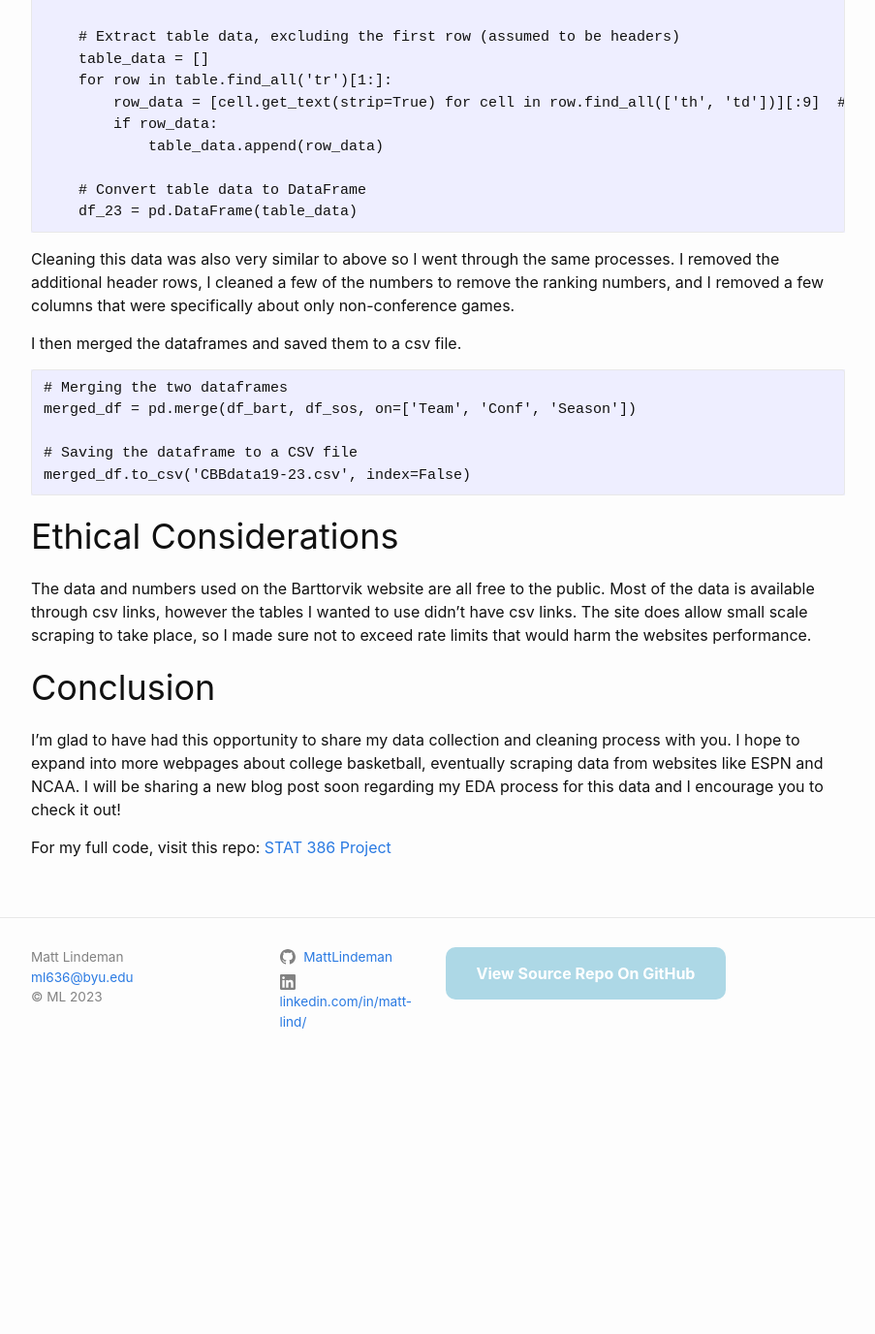
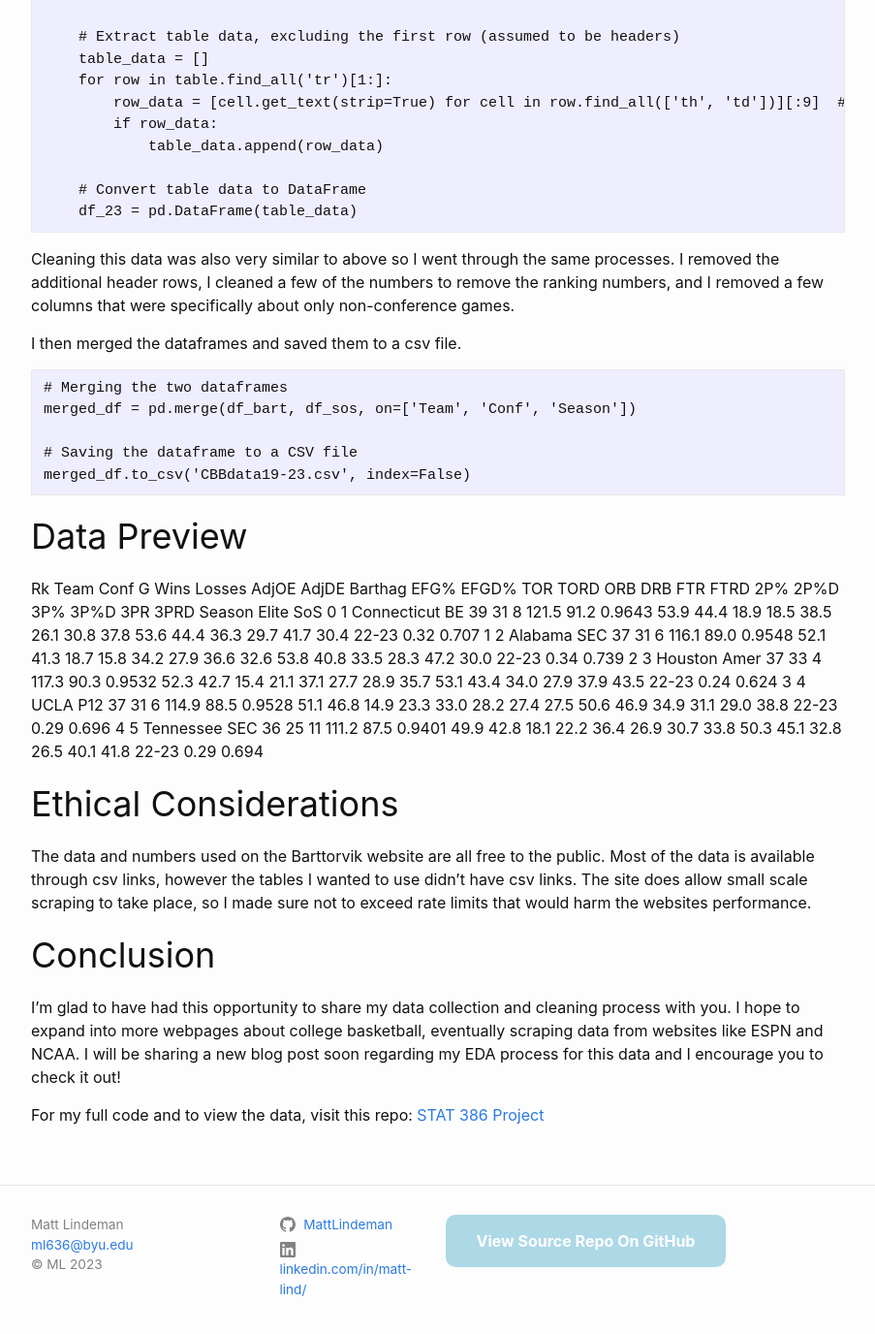
Before and after one commit to MattLindeman/MattLindeman.github.io, a Jekyll site: the page built from _posts/2023-12-12-Data-post.md, in a window 1280 px wide and 1400 px high, scrolled down 2652 px. Shown: the top 1376 px of the window at 97% size, without its empty margins (188-1091 px from the left). Built offline with Jekyll 4.4.1, drawn with Linux system fonts in a browser that asks for light colours; comment, search, counter and statistics services are not loaded; before the commit the page ends 3776 px from its top, so only the background shows below that; some of the changed text lies outside the part shown.

Commit message:
Update 2023-12-12-Data-post.md

````diff
--- a/_posts/2023-12-12-Data-post.md
+++ b/_posts/2023-12-12-Data-post.md
@@ -114,6 +114,15 @@ merged_df = pd.merge(df_bart, df_sos, on=['Team', 'Conf', 'Season'])
 merged_df.to_csv('CBBdata19-23.csv', index=False)
 ```
 
+# Data Preview
+
+Rk	Team	Conf	G	Wins	Losses	AdjOE	AdjDE	Barthag	EFG%	EFGD%	TOR	TORD	ORB	DRB	FTR	FTRD	2P%	2P%D	3P%	3P%D	3PR	3PRD	Season	Elite	SoS
+0	1	Connecticut	BE	39	31	8	121.5	91.2	0.9643	53.9	44.4	18.9	18.5	38.5	26.1	30.8	37.8	53.6	44.4	36.3	29.7	41.7	30.4	22-23	0.32	0.707
+1	2	Alabama	SEC	37	31	6	116.1	89.0	0.9548	52.1	41.3	18.7	15.8	34.2	27.9	36.6	32.6	53.8	40.8	33.5	28.3	47.2	30.0	22-23	0.34	0.739
+2	3	Houston	Amer	37	33	4	117.3	90.3	0.9532	52.3	42.7	15.4	21.1	37.1	27.7	28.9	35.7	53.1	43.4	34.0	27.9	37.9	43.5	22-23	0.24	0.624
+3	4	UCLA	P12	37	31	6	114.9	88.5	0.9528	51.1	46.8	14.9	23.3	33.0	28.2	27.4	27.5	50.6	46.9	34.9	31.1	29.0	38.8	22-23	0.29	0.696
+4	5	Tennessee	SEC	36	25	11	111.2	87.5	0.9401	49.9	42.8	18.1	22.2	36.4	26.9	30.7	33.8	50.3	45.1	32.8	26.5	40.1	41.8	22-23	0.29	0.694
+
 # Ethical Considerations
 The data and numbers used on the Barttorvik website are all free to the public. Most of the data is available through csv links, however the tables I wanted to use didn't have csv links. The site does allow small scale scraping to take place, so I made sure not to exceed rate limits that would harm the websites performance.
 
@@ -121,4 +130,4 @@ The data and numbers used on the Barttorvik website are all free to the public.
 
 I'm glad to have had this opportunity to share my data collection and cleaning process with you. I hope to expand into more webpages about college basketball, eventually scraping data from websites like ESPN and NCAA. I will be sharing a new blog post soon regarding my EDA process for this data and I encourage you to check it out!
 
-For my full code, visit this repo: [STAT 386 Project](https://github.com/MattLindeman/STAT386-Project)
+For my full code and to view the data, visit this repo: [STAT 386 Project](https://github.com/MattLindeman/STAT386-Project)
````
